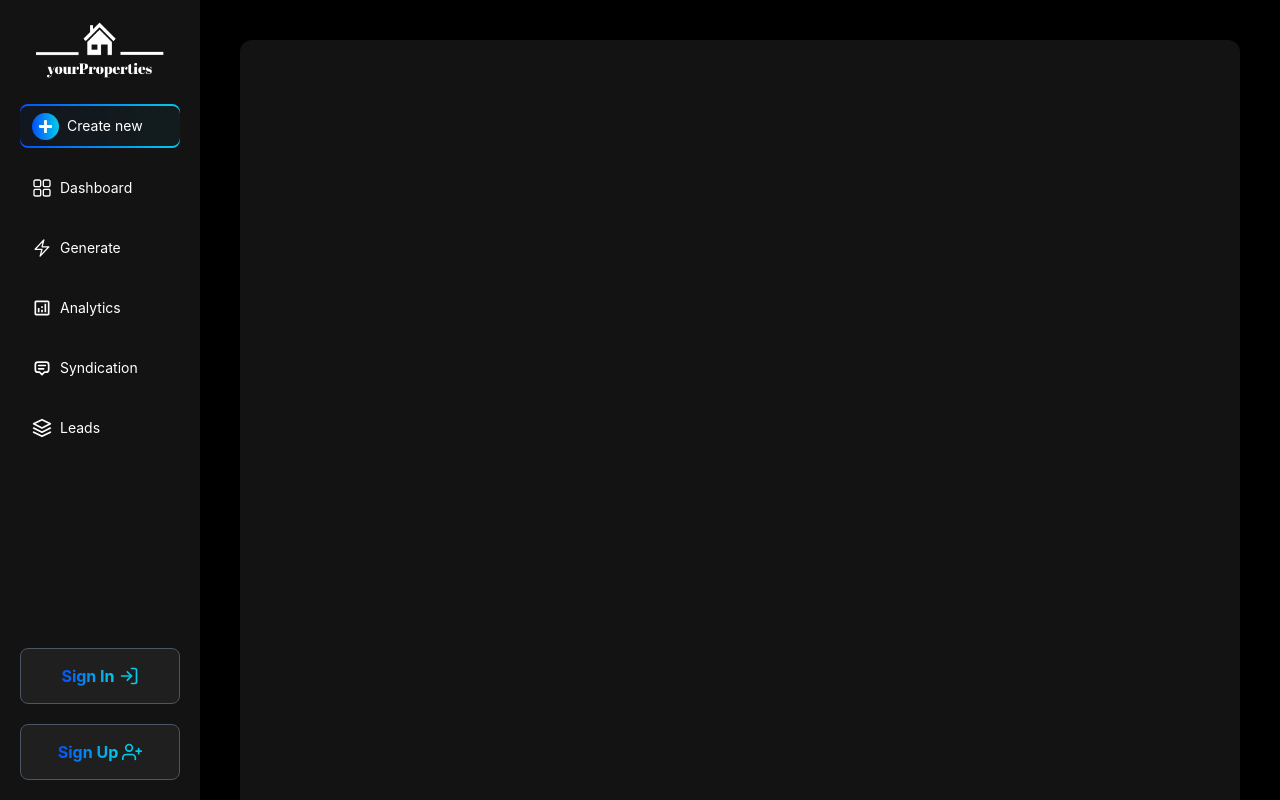
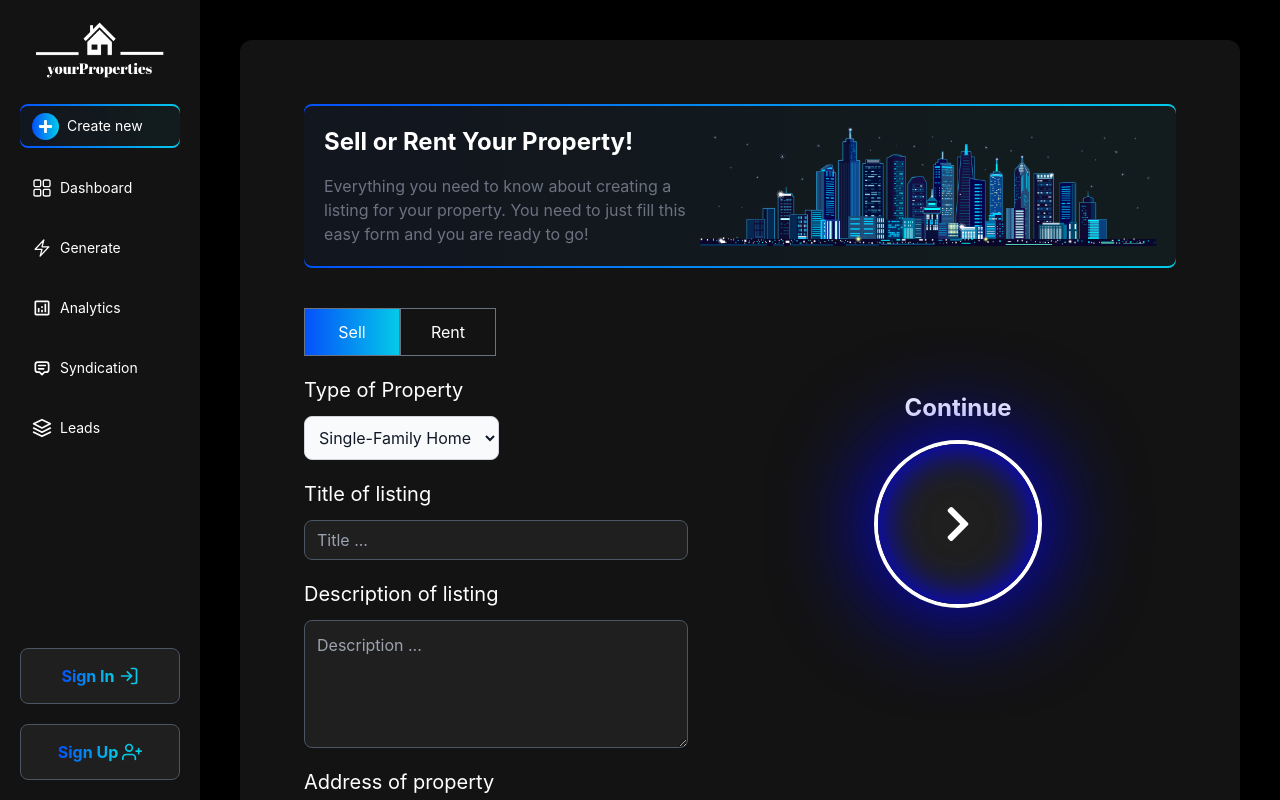
Before and after one commit to damianknysak/real-estate-app, a React (Create React App) app: page /add in a window 1280 px wide. Built offline with nearby package versions, Linux system fonts and the light colour scheme.

Commit message:
basic-add-property-form

```diff
--- a/src/App.tsx
+++ b/src/App.tsx
@@ -7,6 +7,7 @@ import Leads from "./pages/Leads";
 import Syndication from "./pages/Syndication";
 import Header from "./components/Header";
 import Modals from "./components/Shared/Modals/Modals";
+import CreateNew from "./pages/CreateNew";
 
 function App() {
   return (
@@ -21,6 +22,7 @@ function App() {
             <Route path="/generate" element={<Generate />} />
             <Route path="/leads" element={<Leads />} />
             <Route path="/syndication" element={<Syndication />} />
+            <Route path="/add" element={<CreateNew />} />
           </Routes>
         </div>
       </div>
--- /dev/null
+++ b/src/components/CreateNew/CreateNewForm.tsx
@@ -0,0 +1,160 @@
+import React, { useState } from "react";
+import { Property } from "../../types/property.types";
+import { FaChevronRight } from "react-icons/fa";
+
+const CreateNewForm = () => {
+  const [formData, setFormData] = useState<Property>({
+    type: "Single-Family Home",
+    name: "",
+    description: "",
+    images: undefined,
+    numberOfRooms: 0,
+    occupancy: {
+      minValue: 0,
+      maxValue: 0,
+    },
+    floorSize: 0,
+    cardType: "sell",
+    leaseLength: undefined,
+    leasePrice: undefined,
+    sellPrice: undefined,
+    numberOfBathroomsTotal: 0,
+    numberOfBedrooms: 0,
+    permittedUsage: "",
+    petsAllowed: "",
+    yearBuilt: 2010,
+    address: "",
+    telephone: "",
+  });
+
+  const handleTypeChange = (e: React.ChangeEvent<HTMLSelectElement>) => {
+    setFormData({
+      ...formData,
+      type: e.target.value as Property["type"],
+    });
+  };
+
+  return (
+    <div className="flex h-full">
+      <div className="space-y-5 flex-1">
+        {/* Sale or Rent */}
+        <div className="flex">
+          <button
+            onClick={() => {
+              setFormData((prevState) => {
+                return { ...prevState, cardType: "sell" };
+              });
+            }}
+            className={`w-24 h-12 text-white ${
+              formData.cardType === "sell" && "bg-blue-gradient"
+            } border border-gray-500`}
+          >
+            Sell
+          </button>
+          <button
+            onClick={() => {
+              setFormData((prevState) => {
+                return { ...prevState, cardType: "lease" };
+              });
+            }}
+            className={`w-24 h-12 text-white ${
+              formData.cardType === "lease" && "bg-blue-gradient"
+            } border border-gray-500`}
+          >
+            Rent
+          </button>
+        </div>
+
+        {/* Type of Property */}
+        <div className="space-y-3">
+          <span className="text-white text-xl">Type of Property</span>
+          <select
+            id="countries"
+            className="bg-gray-50 border border-gray-300 text-gray-900 rounded-lg focus:ring-blue-500 focus:border-blue-500 block p-2.5 dark:bg-secondary dark:border-gray-600 dark:placeholder-gray-400 dark:text-white dark:focus:ring-blue-500 dark:focus:border-blue-500"
+            onChange={(e) => handleTypeChange(e)}
+          >
+            {[
+              "Single-Family Home",
+              "Apartment",
+              "Condominium",
+              "Townhouse",
+              "Multi-Family Home",
+            ].map((option) => (
+              <option id={option} value={option}>
+                {option}
+              </option>
+            ))}
+          </select>
+        </div>
+        {/* Name */}
+        <div className="flex flex-col space-y-3">
+          <label className="text-xl text-white" htmlFor="name">
+            Title of listing
+          </label>
+          <input
+            onChange={(e) => {
+              setFormData((prevState) => {
+                return { ...prevState, name: e.target.value };
+              });
+            }}
+            className="h-10 text-white max-w-sm bg-secondary border px-3 border-gray-600 rounded-lg"
+            id="name"
+            type="text"
+            maxLength={50}
+            placeholder="Title ..."
+          />
+        </div>
+        {/* Desc */}
+        <div className="flex flex-col space-y-3">
+          <label className="text-xl text-white" htmlFor="name">
+            Description of listing
+          </label>
+          <textarea
+            onChange={(e) => {
+              setFormData((prevState) => {
+                return { ...prevState, description: e.target.value };
+              });
+            }}
+            className="h-32 text-white max-w-sm bg-secondary border p-3 border-gray-600 rounded-lg"
+            id="name"
+            maxLength={150}
+            placeholder="Description ..."
+          />
+        </div>
+        {/* Address */}
+        <div className="flex flex-col space-y-3">
+          <label className="text-xl text-white" htmlFor="name">
+            Address of property
+          </label>
+          <input
+            onChange={(e) => {
+              setFormData((prevState) => {
+                return { ...prevState, name: e.target.value };
+              });
+            }}
+            className="h-10 text-white max-w-sm bg-secondary border px-3 border-gray-600 rounded-lg"
+            id="name"
+            type="text"
+            maxLength={50}
+            placeholder="Address ..."
+          />
+        </div>
+      </div>
+      <div className="flex-1 flex justify-center">
+        <div className="flex -mt-72 space-y-4 flex-col items-center justify-center">
+          <span className="text-2xl text-white font-bold">Continue</span>
+
+          <div className="outside-btn border-4 border-white h-[168px] rounded-full">
+            <button className="bg-secondary rounded-full w-40 h-40 inside-btn">
+              <div className="flex items-center justify-center ">
+                <FaChevronRight size={40} color="white" />
+              </div>
+            </button>
+          </div>
+        </div>
+      </div>
+    </div>
+  );
+};
+
+export default CreateNewForm;
--- /dev/null
+++ b/src/components/CreateNew/CreateNewHeader.tsx
@@ -0,0 +1,23 @@
+const CreateNewHeader = () => {
+  return (
+    <div className="h-42 w-full py-0.5 bg-blue-gradient rounded-lg flex items-center justify-center">
+      <div
+        className={`h-40 w-full flex justify-between p-5 space-x-2 bg-primary/95 rounded-lg`}
+      >
+        <div className="flex flex-col justify-between">
+          <h1 className="text-white font-bold text-2xl">
+            Sell or Rent Your Property!
+          </h1>
+          <span className="text-gray-500 max-w-[400px]">
+            Everything you need to know about creating a listing for your
+            property. You need to just fill this easy form and you are ready to
+            go!
+          </span>
+        </div>
+        <img src={require("../../assets/city.png")} />
+      </div>
+    </div>
+  );
+};
+
+export default CreateNewHeader;
--- a/src/components/Header.tsx
+++ b/src/components/Header.tsx
@@ -5,11 +5,12 @@ import { TbMessage2 } from "react-icons/tb";
 import { FiLayers } from "react-icons/fi";
 import { FaPlus } from "react-icons/fa";
 
-import { Link, useLocation } from "react-router-dom";
+import { Link, useLocation, useSearchParams } from "react-router-dom";
 import UserSection from "./Shared/Header/UserSection";
 const Header = () => {
   const location = useLocation();
   const path = location.pathname;
+  const [searchParams, setSearchParams] = useSearchParams();
   return (
     <nav className="w-56 p-5 bg-primary flex flex-col justify-between">
       <div className="flex flex-col space-y-5">
@@ -19,14 +20,15 @@ const Header = () => {
           alt=""
         />
         <div className="h-11 w-full py-0.5 bg-blue-gradient rounded-lg flex items-center justify-center">
-          <button
+          <Link
+            to={"/add"}
             className={`h-10 w-full flex items-center pl-3 space-x-2 bg-primary/95 rounded-lg`}
           >
             <div className="bg-blue-gradient rounded-full p-1.5">
               <FaPlus color="white" size={15} />
             </div>
             <span className="text-white text-sm">Create new</span>
-          </button>
+          </Link>
         </div>
 
         <Link
--- /dev/null
+++ b/src/components/Home/HomeHeader.tsx
@@ -0,0 +1,25 @@
+import React from "react";
+
+const HomeHeader = () => {
+  return (
+    <section className="flex items-center justify-between">
+      <h1 className="text-2xl font-bold bg-blue-gradient inline-block text-transparent bg-clip-text">
+        Single Property Site <span className="text-white">List</span>
+      </h1>
+      <div className="bg-secondary text-sm  border border-gray-600 rounded-lg  w-44 flex justify-center">
+        <select
+          defaultValue={"default"}
+          className="!outline-none bg-secondary text-gray-500 text-sm block w-40 p-2.5"
+        >
+          <option value="default">Filtering</option>
+          <option value="US">United States</option>
+          <option value="CA">Canada</option>
+          <option value="FR">France</option>
+          <option value="DE">Germany</option>
+        </select>
+      </div>
+    </section>
+  );
+};
+
+export default HomeHeader;
--- a/src/components/Shared/Modals/Modals.tsx
+++ b/src/components/Shared/Modals/Modals.tsx
@@ -6,12 +6,16 @@ const Modals = () => {
   const [searchParams, setSearchParams] = useSearchParams();
   const isActive = searchParams.get("auth");
 
+  const deactivate = () => {
+    searchParams.delete("auth");
+    setSearchParams(searchParams);
+  };
+
   const handleCloseModal = (
     e: React.MouseEvent<HTMLDivElement, MouseEvent>
   ) => {
     if (e.target === e.currentTarget) {
-      searchParams.delete("auth");
-      setSearchParams(searchParams);
+      deactivate();
     }
   };
 
@@ -27,12 +31,6 @@ const Modals = () => {
       {searchParams.get("auth") && (
         <AuthModal type={searchParams.get("auth")!} />
       )}
-
-      {/* <img
-        className="absolute w-full"
-        src={require("../../../assets/city.png")}
-        alt=""
-      /> */}
     </div>
   );
 };
--- a/src/index.css
+++ b/src/index.css
@@ -24,6 +24,14 @@
   }
 }
 
+.inside-btn {
+  box-shadow: inset 0px 0px 40px blue;
+}
+
+.outside-btn {
+  box-shadow: 0px 0px 100px blue;
+}
+
 body {
   margin: 0;
   font-family: -apple-system, BlinkMacSystemFont, 'Segoe UI', 'Roboto', 'Oxygen',
--- /dev/null
+++ b/src/pages/CreateNew.tsx
@@ -0,0 +1,16 @@
+import React from "react";
+import { FaPlus } from "react-icons/fa";
+import { Link } from "react-router-dom";
+import CreateNewForm from "../components/CreateNew/CreateNewForm";
+import CreateNewHeader from "../components/CreateNew/CreateNewHeader";
+
+const CreateNew = () => {
+  return (
+    <div className="w-full h-full p-16 space-y-10">
+      <CreateNewHeader />
+      <CreateNewForm />
+    </div>
+  );
+};
+
+export default CreateNew;
--- a/src/pages/Home.tsx
+++ b/src/pages/Home.tsx
@@ -3,6 +3,7 @@ import RealEstateList from "../components/Home/RealEstateList";
 import { useLoginMutation } from "../redux/api/auth";
 import { useDispatch, useSelector } from "react-redux";
 import { selectUser, setCredentials } from "../redux/user/userSlice";
+import HomeHeader from "../components/Home/HomeHeader";
 
 const Home = () => {
   const [login] = useLoginMutation();
@@ -23,23 +24,7 @@ const Home = () => {
 
   return (
     <div className="w-full p-5 space-y-3">
-      <section className="flex items-center justify-between">
-        <h1 className="text-2xl font-bold bg-blue-gradient inline-block text-transparent bg-clip-text">
-          Single Property Site <span className="text-white">List</span>
-        </h1>
-        <div className="bg-secondary text-sm  border border-gray-600 rounded-lg  w-44 flex justify-center">
-          <select
-            defaultValue={"default"}
-            className="!outline-none bg-secondary text-gray-500 text-sm block w-40 p-2.5"
-          >
-            <option value="default">Filtering</option>
-            <option value="US">United States</option>
-            <option value="CA">Canada</option>
-            <option value="FR">France</option>
-            <option value="DE">Germany</option>
-          </select>
-        </div>
-      </section>
+      <HomeHeader />
       <main>
         <RealEstateList />
       </main>
--- /dev/null
+++ b/src/types/property.types.ts
@@ -0,0 +1,29 @@
+export interface Occupancy {
+  minValue: number;
+  maxValue: number;
+}
+export interface Property {
+  type:
+    | "Single-Family Home"
+    | "Apartment"
+    | "Condominium"
+    | "Townhouse"
+    | "Multi-Family Home";
+  name: string;
+  description: string;
+  images: string[] | undefined;
+  numberOfRooms: number;
+  occupancy: Occupancy;
+  floorSize: number;
+  cardType: "sell" | "lease";
+  leaseLength?: number;
+  leasePrice?: number;
+  sellPrice?: number;
+  numberOfBathroomsTotal: number;
+  numberOfBedrooms: number;
+  permittedUsage: string;
+  petsAllowed: string;
+  yearBuilt: number;
+  address: string;
+  telephone: string;
+}
```
